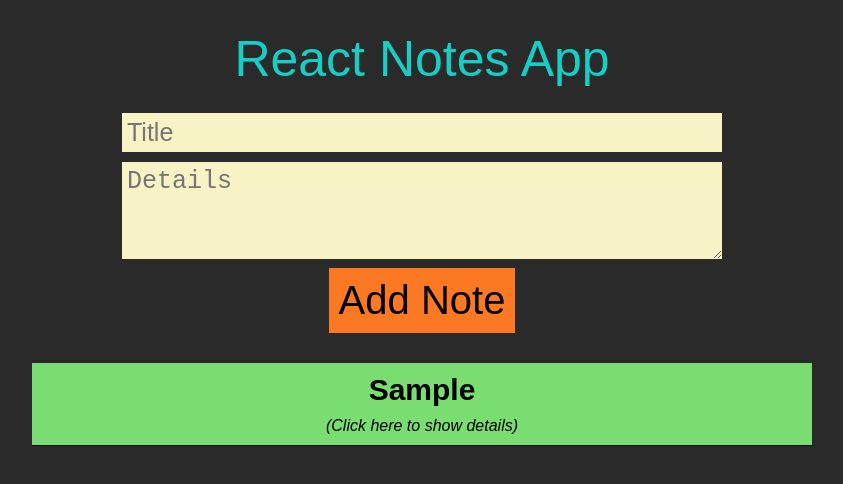
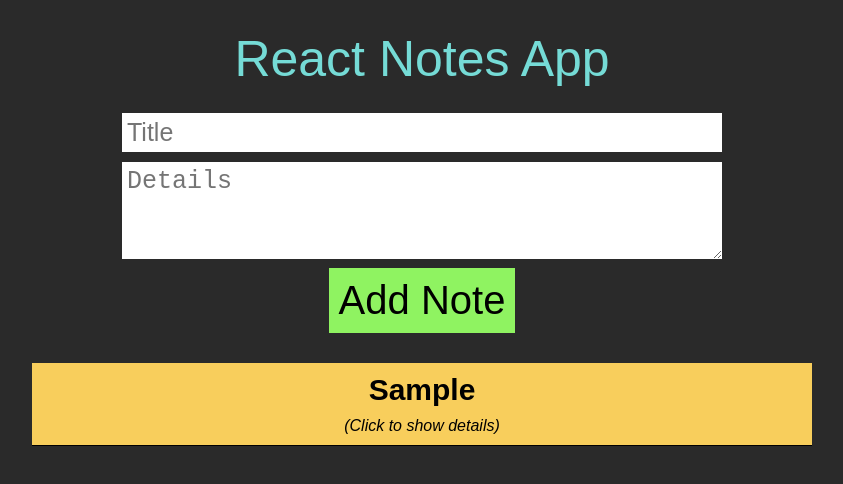
Before and after one commit to envincebal/react-notes, a React (Create React App) app: page / in a window 1280 px wide. Both pictures are taken after typing "Sample", "Sample" into the empty fields and a click on the button "Add Note". Shown: the top 484 px of the page, without its empty margins (218-1061 px from the left). Built offline with nearby package versions, Linux system fonts and the light colour scheme.

Commit message:
Updated color schemes

```diff
--- a/src/components/NoteEntry.js
+++ b/src/components/NoteEntry.js
@@ -53,7 +53,7 @@ class NoteEntry extends Component {
               <h2 className="entry-title">{editedTitle}</h2>
             )}
           {}
-          <p className={"click-details " + (editing ? "hide-details" : null)}>{"(Click here to " + (display ? "hide" : "show") + " details)"}</p>
+          <p className={"click-details " + (editing ? "hide-details" : null)}>{"(Click to " + (display ? "hide" : "show") + " details)"}</p>
         </div>
         <hr />
         <div className={"entry-content " + (!display ? "hide-details" : null)}>
--- a/src/styles/styles.css
+++ b/src/styles/styles.css
@@ -12,7 +12,7 @@
       padding: 30px 10px;
       text-align: center; }
       * body .container .title {
-        color: #16cec5;
+        color: #75dbd6;
         font-weight: 400;
         font-size: 50px;
         margin-bottom: 20px; }
@@ -26,16 +26,13 @@
         border: none;
         font-size: 25px;
         padding: 5px;
-        background-color: #f7f3c4; }
+        background-color: #fff; }
       * body .container .input-button {
         font-size: 40px;
         padding: 10px;
         border: none;
         cursor: pointer;
-        background-color: #fa7922; }
-      * body .container .input-button:hover {
-        background-color: #be3e3a;
-        color: #2A2A2A; }
+        background-color: #8ff361; }
       * body .container .entry-section {
         margin-top: 30px; }
         * body .container .entry-section .entry {
@@ -44,21 +41,19 @@
           * body .container .entry-section .entry .entry-header {
             padding: 10px;
             cursor: pointer;
-            background-color: #7add71; }
+            background-color: #f8ce5c; }
             * body .container .entry-section .entry .entry-header .entry-title {
               font-size: 30px;
               margin-bottom: 10px; }
             * body .container .entry-section .entry .entry-header .click-details {
               font-style: italic; }
-          * body .container .entry-section .entry .entry-header:hover {
-            background-color: #4fb945; }
           * body .container .entry-section .entry hr {
             background-color: #000;
             border: none;
             height: 1px; }
           * body .container .entry-section .entry .entry-content {
             padding: 10px;
-            background-color: #a5f19e; }
+            background-color: #f8da86; }
             * body .container .entry-section .entry .entry-content .details-title {
               text-align: left; }
             * body .container .entry-section .entry .entry-content .details {
@@ -78,7 +73,7 @@
                 border: none; }
               * body .container .entry-section .entry .entry-content .entry-buttons .edit,
               * body .container .entry-section .entry .entry-content .entry-buttons .save {
-                background-color: #8093ff; }
+                background-color: #9cabfd; }
               * body .container .entry-section .entry .entry-content .entry-buttons .delete {
                 font-size: 20px;
                 margin: 0 5px;
@@ -86,6 +81,6 @@
                 text-align: center;
                 cursor: pointer;
                 border: none;
-                background-color: #fd4949; }
+                background-color: #ff7e7e; }
           * body .container .entry-section .entry .hide-details {
             display: none; }
--- a/src/styles/styles.scss
+++ b/src/styles/styles.scss
@@ -12,7 +12,7 @@ $mainBlack: #2A2A2A;
 			padding: 30px 10px;
 			text-align: center;
 			.title {
-				color: #16cec5;
+				color: #75dbd6;
 				font-weight: 400;
 				font-size: 50px;
 				margin-bottom: 20px;
@@ -27,18 +27,14 @@ $mainBlack: #2A2A2A;
 				border: none;
 				font-size: 25px;
 				padding: 5px;
-				background-color: #f7f3c4
+				background-color: #fff;
 			}
 			.input-button {
 				font-size: 40px;
 				padding: 10px;
 				border: none;
 				cursor: pointer;
-				background-color: #fa7922;
-			}
-			.input-button:hover {
-				background-color: #be3e3a;
-				color: $mainBlack;
+				background-color: #8ff361;
 			}
 			.entry-section {
 				margin-top: 30px;
@@ -48,7 +44,7 @@ $mainBlack: #2A2A2A;
 					.entry-header {
 						padding: 10px;
 						cursor: pointer;
-						background-color: #7add71;
+						background-color: #f8ce5c;
 						.entry-title {
 							font-size: 30px;
 							margin-bottom: 10px;
@@ -57,9 +53,6 @@ $mainBlack: #2A2A2A;
 							font-style: italic;
 						}
 					}
-					.entry-header:hover {
-						background-color: #4fb945;
-					}
 					hr {
 						background-color: #000;
 						border: none;
@@ -67,7 +60,7 @@ $mainBlack: #2A2A2A;
 					}
 					.entry-content {
 						padding: 10px;
-						background-color: #a5f19e;
+						background-color: #f8da86;
 						.details-title{
 							text-align: left;
 						}
@@ -90,7 +83,7 @@ $mainBlack: #2A2A2A;
 							}
 							.edit,
 							.save {
-								background-color: #8093ff;
+								background-color: #9cabfd;
 							}
 							.delete {
 								font-size: 20px;
@@ -99,7 +92,7 @@ $mainBlack: #2A2A2A;
 								text-align: center;
 								cursor: pointer;
 								border: none;
-								background-color: #fd4949;
+								background-color: #ff7e7e;
 							}
 						}
 					}
```
